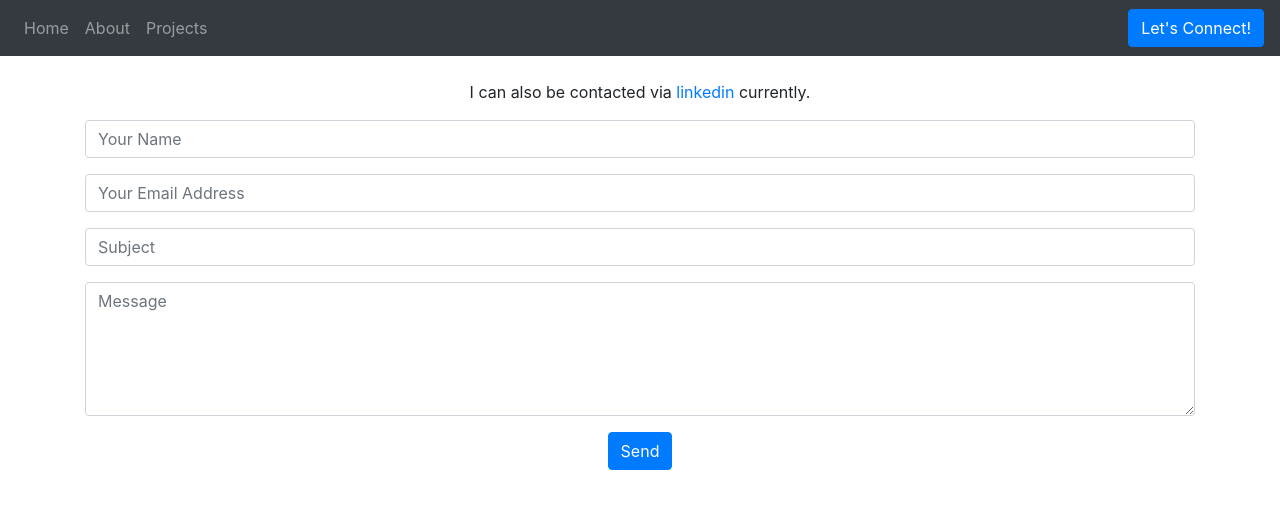
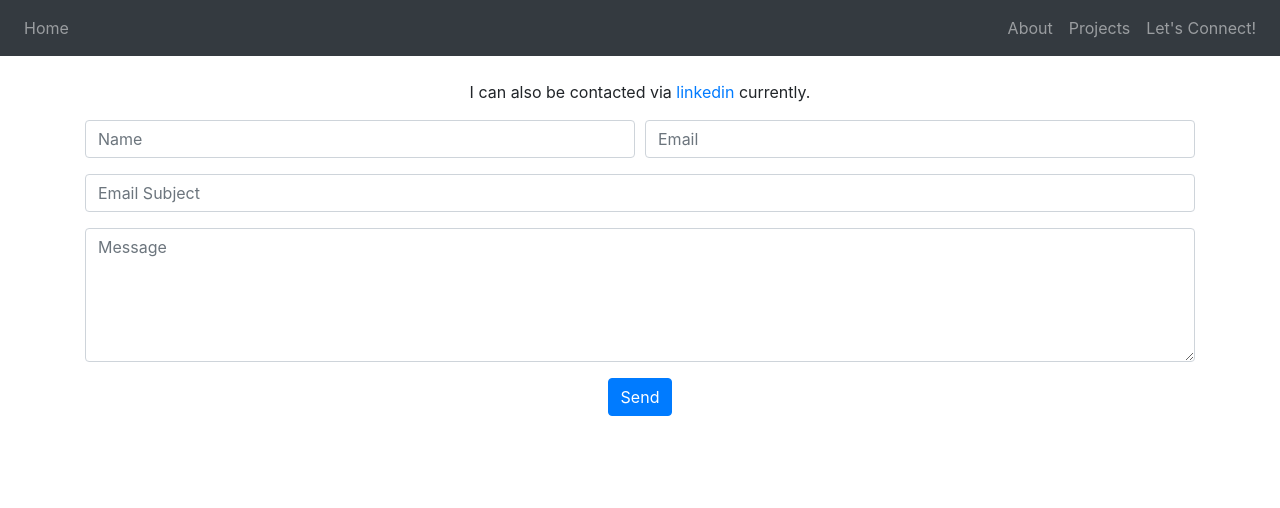
Before and after one commit to zyzzyxis/StaticPortfolio, a React (Create React App) app: page /connect in a window 1280 px wide. Shown: the top 508 px of the page. Built offline with nearby package versions, Linux system fonts and the light colour scheme.

Commit message:
readme added, updated navbar

```diff
--- a/src/components/NavBar.js
+++ b/src/components/NavBar.js
@@ -9,11 +9,12 @@ const NavBar = () => {
       <Navbar.Collapse id="responsive-navbar-nav">
         <Nav className="mr-auto">
           <Nav.Link  href="/">Home</Nav.Link>
-          <Nav.Link  href="/about">About</Nav.Link>
-          <Nav.Link  href="/projects">Projects</Nav.Link>
+
         </Nav>
         <Nav>
-          <Button position="right"  href="/connect">Let's Connect!</Button>
+         <Nav.Link  href="/about">About</Nav.Link>
+          <Nav.Link  href="/projects">Projects</Nav.Link>
+          <Nav.Link href="/connect">Let's Connect!</Nav.Link>
         </Nav>
         </Navbar.Collapse>
       </Navbar>
--- a/src/pages/ContactMe.js
+++ b/src/pages/ContactMe.js
@@ -1,5 +1,5 @@
 import React from 'react';
-import { Button, Form , Container} from "react-bootstrap"
+import { Button, Form , Container, Col} from "react-bootstrap"
 import emailjs from 'emailjs-com';
 
 
@@ -28,13 +28,17 @@ const ContactMe = () => {
       <Container>
         <Form onSubmit={sendEmail}>
           <Form.Group>
-            <Form.Control placeholder='Your Name' name='name' />
+            <Form.Row>
+              <Col>
+                <Form.Control placeholder="Name" name='name' />
+              </Col>
+              <Col>
+                <Form.Control placeholder='Email' type='email' name='email' />
+              </Col>
+            </Form.Row>
           </Form.Group>
           <Form.Group>
-            <Form.Control placeholder='Your Email Address' name='email' />
-          </Form.Group>
-          <Form.Group>
-            <Form.Control placeholder='Subject' name='subject' />
+            <Form.Control placeholder='Email Subject' name='subject' />
           </Form.Group>
           <Form.Group>
             <Form.Control placeholder='Message'  rows={5} type='textarea' as='textarea' name='message' />
```
Also changed, not shown: 1 other file (tests, documents, lock files or other folders).
